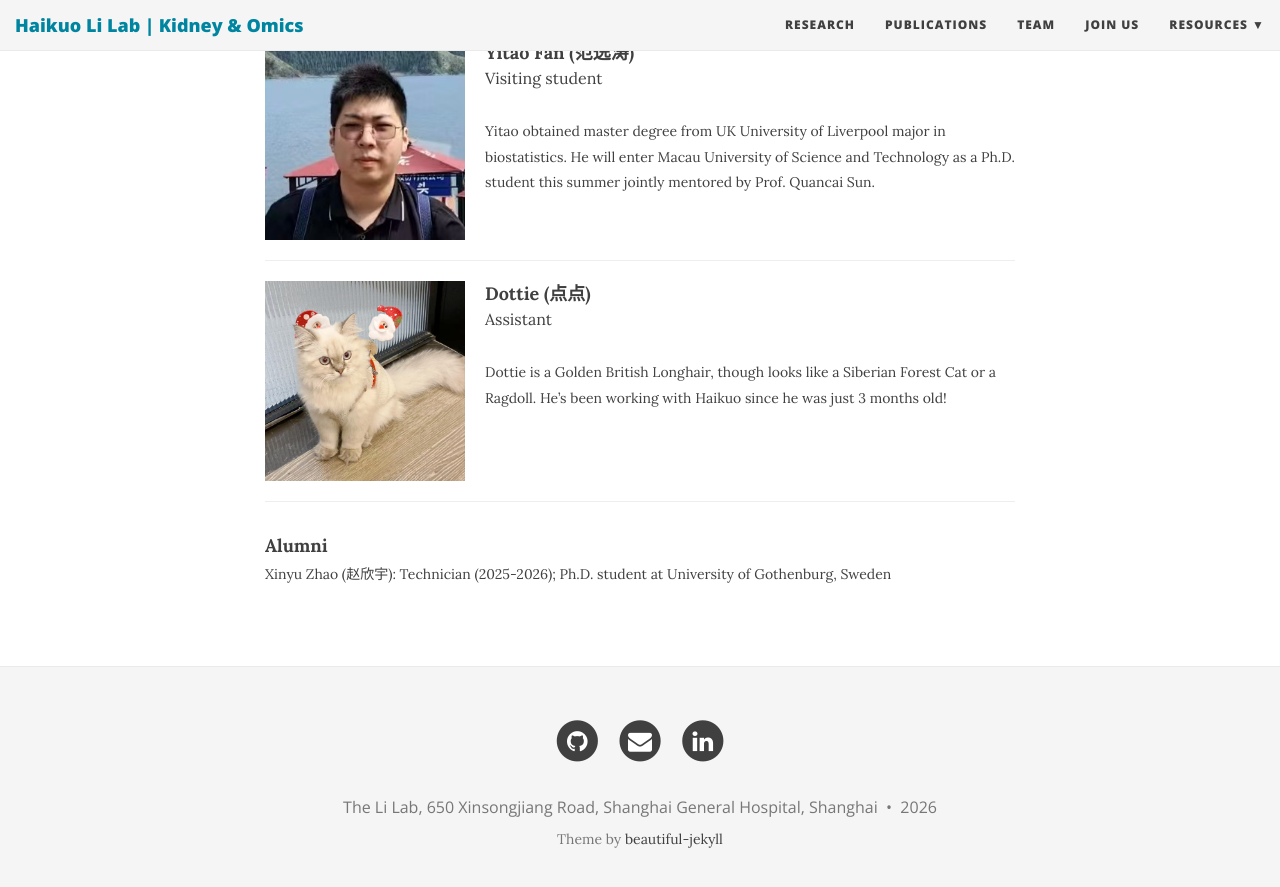
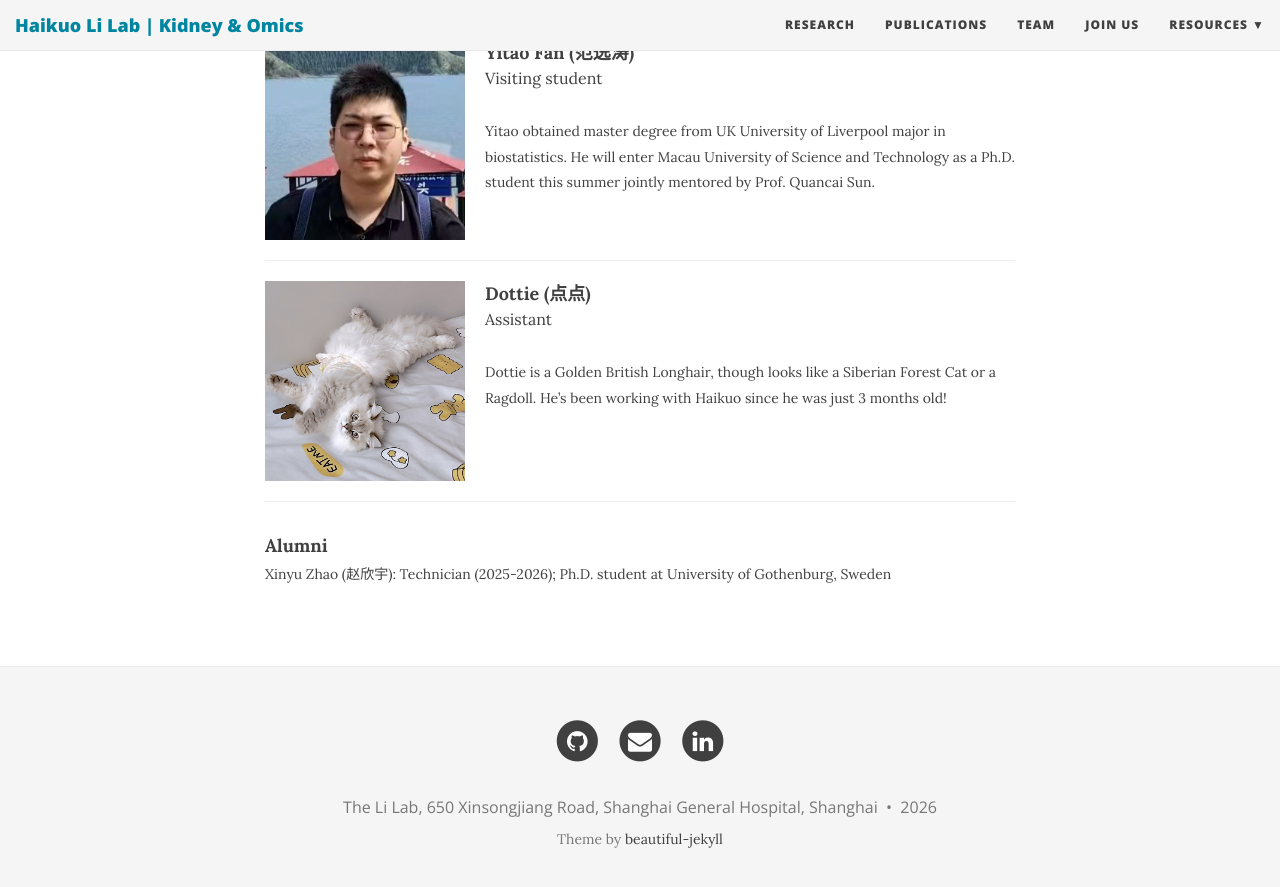
Before and after one commit to TheLiLab/thelilab.github.io, a Jekyll site: the page built from team.md, in a window 1280 px wide and 900 px high, scrolled down 1695 px. Shown: the top 887 px of the window. Built offline with Jekyll 4.4.1, drawn with Linux system fonts in a browser that asks for light colours; nearby versions of some CDN libraries.

Commit message:
Update team.md

```diff
--- a/team.md
+++ b/team.md
@@ -100,7 +100,7 @@
 
 <div style="display: flex; align-items: flex-start; font-size: 18px;">
   <div style="flex-shrink: 0; margin-right: 20px;">
-    <img src="/img/peopleimg/diandian202512.jpg" style="width: 100%; max-width: 200px;" />
+    <img src="/img/peopleimg/diandian202604.jpg" style="width: 100%; max-width: 200px;" />
   </div>
   <div style="flex-grow: 1;">
     <strong>Dottie (点点)</strong><br>
```
